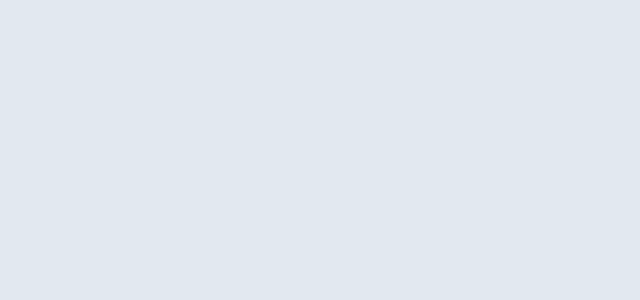
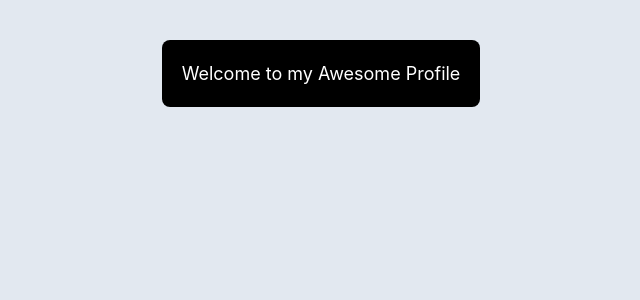
Before and after one commit to bitfumes/pinpong-authentication-react-front, a React (Create React App) app: page /profile in a window 1280 px wide. Shown: the top 300 px of the page, without its empty margins (319-959 px from the left). Built offline with nearby package versions, Linux system fonts and the light colour scheme.

Commit message:
3. submit login form

```diff
--- a/src/App.js
+++ b/src/App.js
@@ -2,12 +2,14 @@ import React from "react";
 import "./css/tailwind.css";
 import { BrowserRouter as Router, Route, Link } from "react-router-dom";
 import Login from "./Login";
+import Profile from "./Profile";
 
 function App() {
   return (
     <Router>
       <div className="bg-gray-300 h-screen">
         <Route path="/login" component={Login} />
+        <Route path="/profile" component={Profile} />
       </div>
     </Router>
   );
--- a/src/Login.js
+++ b/src/Login.js
@@ -1,19 +1,20 @@
 import React, { Component } from "react";
 
 export default class Login extends Component {
-    constructor(props){
-        super(props)
-        this.state = {email:'',password:'',errors:{}}
-    }
-    handleForm = (e) => {
-        e.preventDefault();
-    }
-    handleInput= (e) => {
-        e.preventDefault();
-        const name = e.target.name
-        const value = e.target.value
-        this.setState({[name]:value})
-    }
+  constructor(props) {
+    super(props);
+    this.state = { email: "", password: "", errors: {} };
+  }
+  handleForm = e => {
+    e.preventDefault();
+    this.props.history.push("/profile");
+  };
+  handleInput = e => {
+    e.preventDefault();
+    const name = e.target.name;
+    const value = e.target.value;
+    this.setState({ [name]: value });
+  };
   render() {
     return (
       <div className="flex">
@@ -24,14 +25,29 @@ export default class Login extends Component {
               <h1 className="text-lg border-b border-gray-500">Ping Here</h1>
               <div className="mt-4">
                 <label>Email</label>
-                <input type="email" name="email" placeholder="Lovely Email" onChange={this.handleInput} className="mt-1 p-2 bg-gray-200 rounded border border-gray-400 w-full" />
+                <input
+                  type="email"
+                  name="email"
+                  placeholder="Lovely Email"
+                  onChange={this.handleInput}
+                  className="mt-1 p-2 bg-gray-200 rounded border border-gray-400 w-full"
+                />
               </div>
               <div className="mt-4">
                 <label>Password</label>
-                <input type="password" name="password" onChange={this.handleInput} placeholder="Super Duper Secret Password" className="mt-1 p-2 bg-gray-200 rounded border border-gray-400 w-full" />
+                <input
+                  type="password"
+                  name="password"
+                  onChange={this.handleInput}
+                  placeholder="Super Duper Secret Password"
+                  className="mt-1 p-2 bg-gray-200 rounded border border-gray-400 w-full"
+                />
               </div>
               <div className="mt-4">
-                <input type="submit" className="mt-1 p-2 border border-gray-400 rounded cursor-pointer bg-purple-600 text-white" />
+                <input
+                  type="submit"
+                  className="mt-1 p-2 border border-gray-400 rounded cursor-pointer bg-purple-600 text-white"
+                />
               </div>
             </div>
           </form>
--- a/src/Profile.js
+++ b/src/Profile.js
@@ -0,0 +1,13 @@
+import React, { Component } from "react";
+
+export default class Profile extends Component {
+  render() {
+    return (
+      <div className="flex w-full justify-center">
+        <h1 className="text-lg text-white mt-10 p-5 rounded-lg bg-black">
+          Welcome to my Awesome Profile
+        </h1>
+      </div>
+    );
+  }
+}
```
